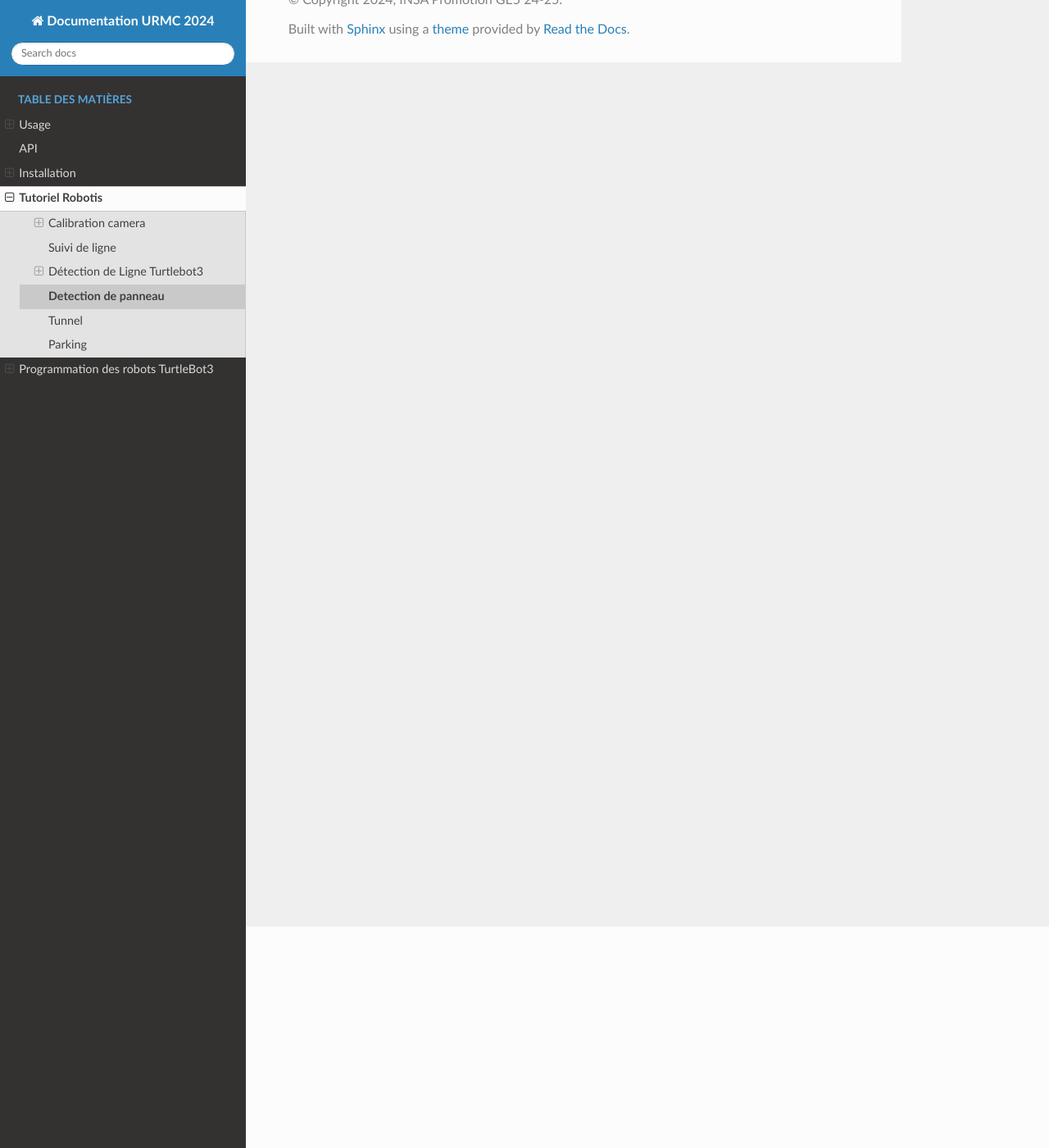
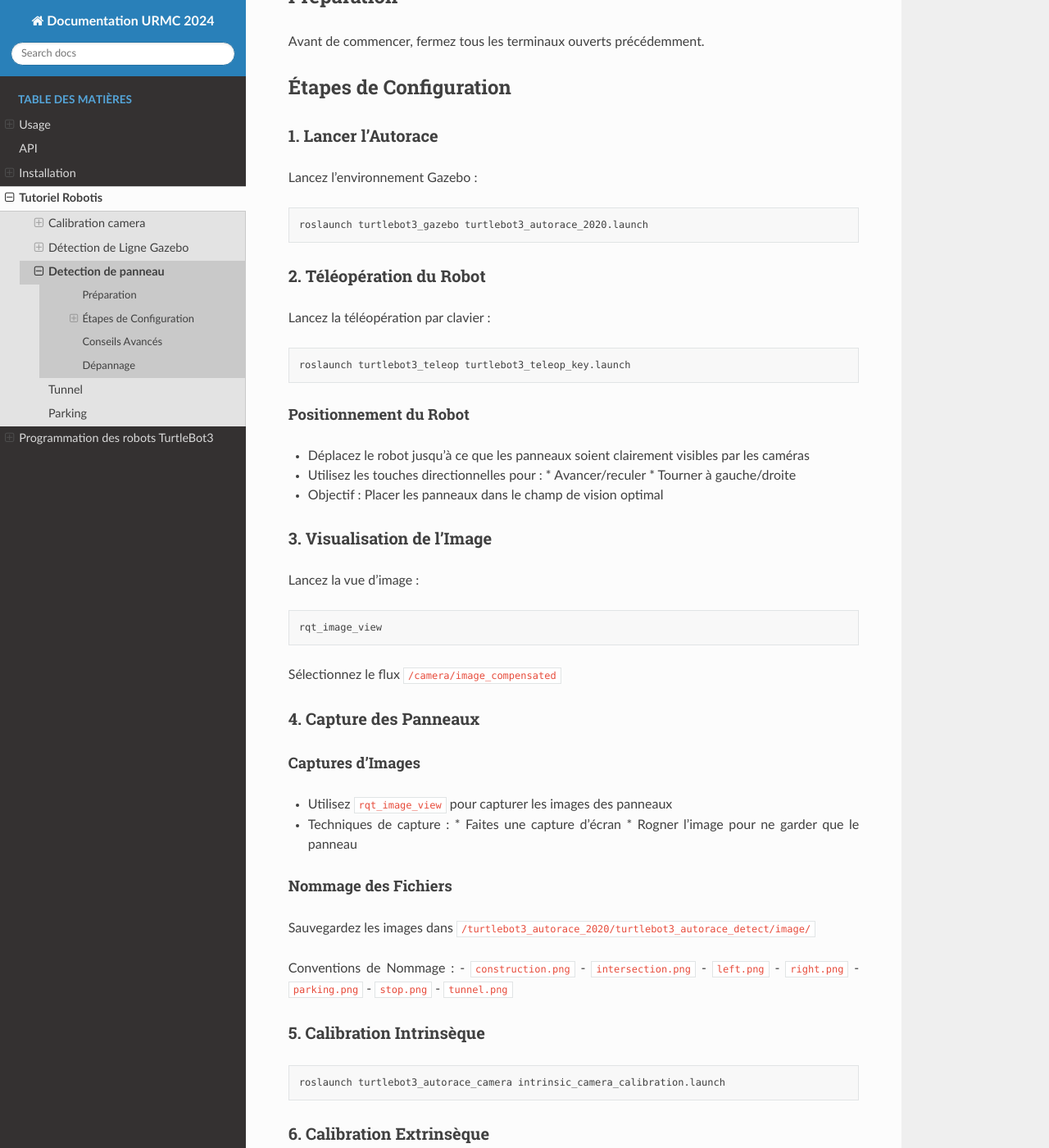
Before and after one commit to ThibaultTostain/insa-strasbourg-URRMC, a Sphinx documentation site: the page built from docs/source/tutoriel_robotis/panneaux.rst, in a window 1280 px wide and 1400 px high, scrolled down 270 px. Shown: the whole window at 82% size. Built offline with Sphinx 7.4.7 and the Read the Docs theme 3.1.0, drawn with Linux system fonts in a browser that asks for light colours; some of the changed text lies outside the part shown.

Commit message:
panneaux

```diff
--- a/docs/source/tutoriel_robotis/panneaux.rst
+++ b/docs/source/tutoriel_robotis/panneaux.rst
@@ -1,2 +1,140 @@
 Detection de panneau
 ====================
+
+Ce tutoriel vous guidera à travers le processus de reconnaissance et de détection de panneaux pour un robot Turtlebot3.
+
+Préparation
+-----------
+
+Avant de commencer, fermez tous les terminaux ouverts précédemment.
+
+Étapes de Configuration
+---------------------
+
+1. Lancer l'Autorace
+~~~~~~~~~~~~~~~~~~~
+
+Lancez l'environnement Gazebo :
+
+.. code-block:: bash
+
+    roslaunch turtlebot3_gazebo turtlebot3_autorace_2020.launch
+
+2. Téléopération du Robot
+~~~~~~~~~~~~~~~~~~~~~~~
+
+Lancez la téléopération par clavier :
+
+.. code-block:: bash
+
+    roslaunch turtlebot3_teleop turtlebot3_teleop_key.launch
+
+Positionnement du Robot
+^^^^^^^^^^^^^^^^^^^^^^
+
+- Déplacez le robot jusqu'à ce que les panneaux soient clairement visibles par les caméras
+- Utilisez les touches directionnelles pour :
+  * Avancer/reculer
+  * Tourner à gauche/droite
+- Objectif : Placer les panneaux dans le champ de vision optimal
+
+3. Visualisation de l'Image
+~~~~~~~~~~~~~~~~~~~~~~~~~
+
+Lancez la vue d'image :
+
+.. code-block:: bash
+
+    rqt_image_view
+
+Sélectionnez le flux ``/camera/image_compensated``
+
+4. Capture des Panneaux
+~~~~~~~~~~~~~~~~~~~~~
+
+Captures d'Images
+^^^^^^^^^^^^^^^^^
+
+- Utilisez ``rqt_image_view`` pour capturer les images des panneaux
+- Techniques de capture :
+  * Faites une capture d'écran
+  * Rogner l'image pour ne garder que le panneau
+
+Nommage des Fichiers
+^^^^^^^^^^^^^^^^^^^
+
+Sauvegardez les images dans ``/turtlebot3_autorace_2020/turtlebot3_autorace_detect/image/``
+
+Conventions de Nommage :
+- ``construction.png``
+- ``intersection.png``
+- ``left.png``
+- ``right.png``
+- ``parking.png``
+- ``stop.png``
+- ``tunnel.png``
+
+5. Calibration Intrinsèque
+~~~~~~~~~~~~~~~~~~~~~~~~~
+
+.. code-block:: bash
+
+    roslaunch turtlebot3_autorace_camera intrinsic_camera_calibration.launch
+
+6. Calibration Extrinsèque
+~~~~~~~~~~~~~~~~~~~~~~~~~
+
+.. code-block:: bash
+
+    roslaunch turtlebot3_autorace_camera extrinsic_camera_calibration.launch
+
+7. Détection de Panneau
+~~~~~~~~~~~~~~~~~~~~~
+
+Lancement de la Détection
+^^^^^^^^^^^^^^^^^^^^^^^^
+
+Remplacez ``SELECT_MISSION`` par la mission appropriée :
+
+- ``intersection``
+- ``construction``
+- ``parking``
+- ``level_crossing``
+
+.. code-block:: bash
+
+    roslaunch turtlebot3_autorace_detect detect_sign.launch mission:=SELECT_MISSION
+
+8. Visualisation de la Détection
+~~~~~~~~~~~~~~~~~~~~~~~~~~~~~
+
+Lancez à nouveau ``rqt_image_view``
+
+Sélectionnez le flux ``/detect/image_traffic_sign/compressed``
+
+Types de Missions
+^^^^^^^^^^^^^^^
+
+1. Mission Intersection
+   - Panneaux de direction
+   - Gestion des carrefours
+
+2. Mission Construction
+   - Signalisation de chantier
+   - Navigation dans des zones en travaux
+
+Conseils Avancés
+---------------
+
+- Assurez-vous d'une bonne luminosité
+- Capturez des images nettes et contrastées
+- Vérifiez la qualité de détection
+- Ajustez les paramètres si nécessaire
+
+Dépannage
+---------
+
+- Problèmes de détection ?
+  * Vérifiez la qualité des images capturées
+  * Assurez-vous que les panneaux sont bien éclairés
+  * Repositionnez le robot si nécessaire
```
Also changed, not shown: docs/source/tutoriel_robotis/suivi_ligne.rst (+32 -5 lines), docs/source/tutoriel_robotis/pictures/noetic_detect_image_lane.png (added), docs/source/tutoriel_robotis/pictures/noetic_detect_white_lane.png (added), docs/source/tutoriel_robotis/pictures/noetic_detect_yellow_lane.png (added), docs/source/tutoriel_robotis/pictures/noetic_lane_reconfigure.png (added), docs/source/tutoriel_robotis/pictures/noetic_lane_yaml.png (added).
